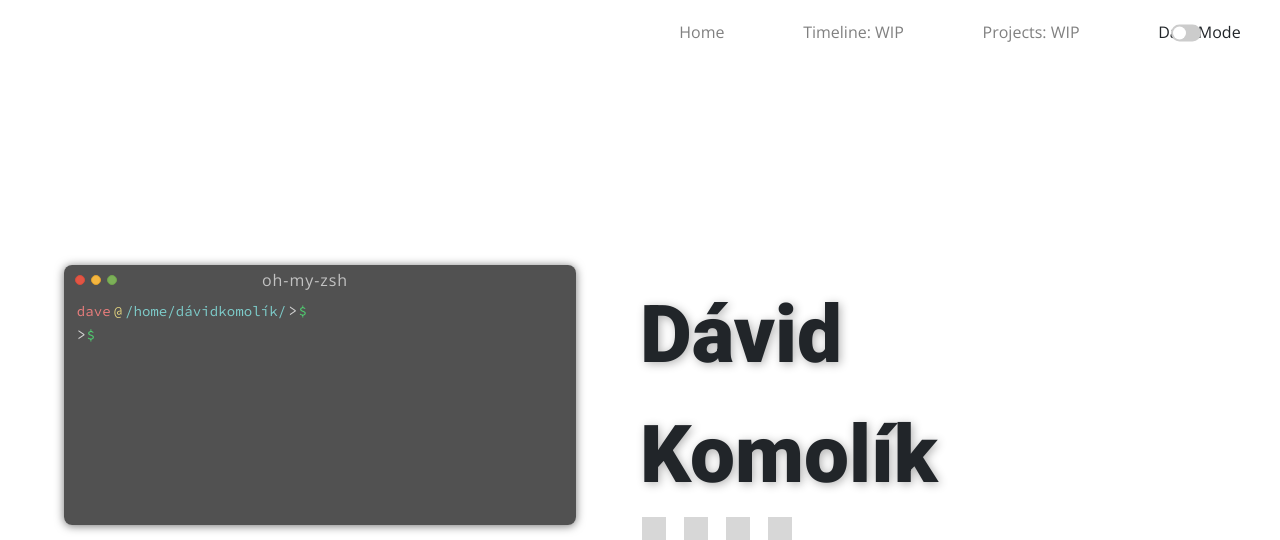
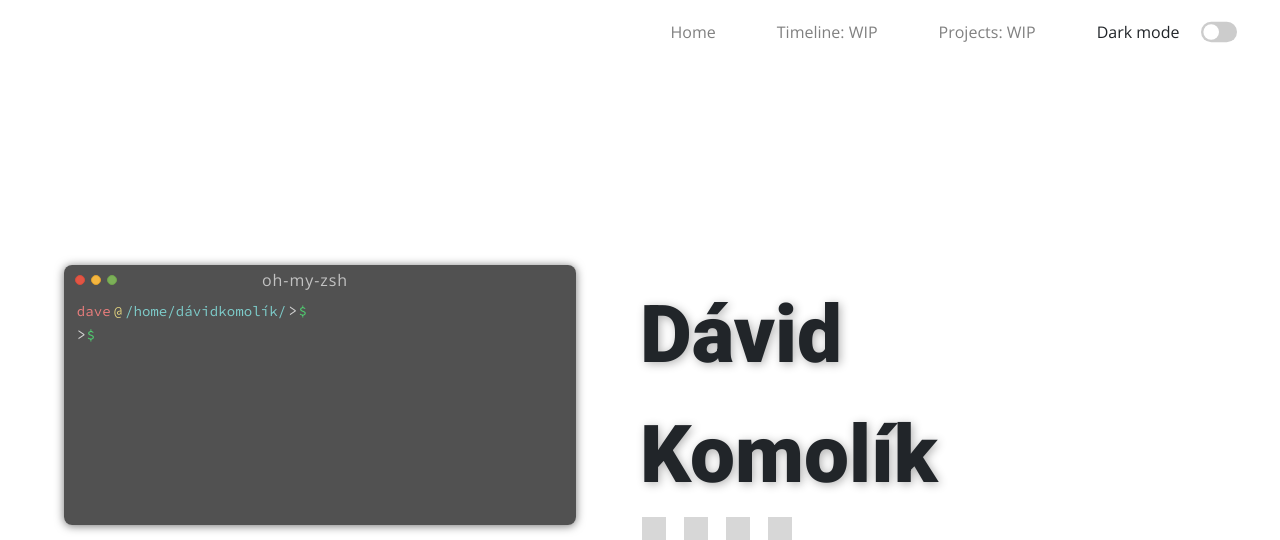
Before and after one commit to DavidKomolik/flaskProject, a Flask app: page / in a window 1280 px wide. Shown: the top 540 px of the page. Run offline with Flask 3, Linux system fonts and the light colour scheme; some libraries are stand-ins or nearby versions; grey boxes are pictures that could not be loaded.

Commit message:
dark mode

```diff
--- a/static/css/base.css
+++ b/static/css/base.css
@@ -69,13 +69,15 @@ a::selection,
 span::-moz-selection {
   background: #ffb7b7; /* Gecko Browsers */
 }
-.slider_container{
-  margin-right: 5rem;
-  margin-bottom: 1rem;
-  z-index: 3;
-  position: absolute;
-  right: -1rem;
-  top: 1rem
+
+.switch-container {
+  display: flex;
+  align-items: center;
+  margin:-5px 0;
+}
+
+.switch-label {
+  margin-right: 10px;
 }
 
 .switch {
@@ -85,14 +87,12 @@ span::-moz-selection {
   height: 34px;
 }
 
-/* Hide default HTML checkbox */
 .switch input {
   opacity: 0;
   width: 0;
   height: 0;
 }
 
-/* The slider */
 .slider {
   position: absolute;
   cursor: pointer;
@@ -101,8 +101,8 @@ span::-moz-selection {
   right: 0;
   bottom: 0;
   background-color: #ccc;
-  -webkit-transition: .4s;
   transition: .4s;
+  border-radius: 34px;
 }
 
 .slider:before {
@@ -113,29 +113,14 @@ span::-moz-selection {
   left: 4px;
   bottom: 4px;
   background-color: white;
-  -webkit-transition: .4s;
   transition: .4s;
+  border-radius: 50%;
 }
 
 input:checked + .slider {
   background-color: #2196F3;
 }
 
-input:focus + .slider {
-  box-shadow: 0 0 1px #2196F3;
-}
-
 input:checked + .slider:before {
-  -webkit-transform: translateX(26px);
-  -ms-transform: translateX(26px);
   transform: translateX(26px);
 }
-
-/* Rounded sliders */
-.slider.round {
-  border-radius: 34px;
-}
-
-.slider.round:before {
-  border-radius: 50%;
-}
--- a/static/css/home.css
+++ b/static/css/home.css
@@ -150,6 +150,11 @@ ul li a {
   box-shadow: 0 1px 10px rgba(0, 0, 0, 0.55);
   margin: auto;
 }
+
+[data-theme="dark"] .terminal {
+  background-color: rgba(80, 80, 80, 0.2);!important;
+}
+
 #terminal .terminal .window-title {
   background: linear-gradient(top, #dedede, #c0c0c0);
   width: calc(100% - 16px);
@@ -239,6 +244,9 @@ ul li a {
   font-family: "Source Code Pro", monospace;
   border-bottom: 1px dotted rgba(255, 255, 255, 0.75);
 }
+[data-theme="dark"] .message span a {
+  border-bottom: 1px dotted rgba(255, 255, 255, 0.25); !important;
+}
 #terminal .message form input {
   background: transparent;
   border: none;
--- a/templates/base.html
+++ b/templates/base.html
@@ -25,13 +25,14 @@
         <li><a class="navbar-ref" href="/">Projects: WIP</a></li>
 {#        <li><a class="navbar-ref" href="/">Dark Mode</a></li>#}
         <li>
-            <label>Dark Mode</label>
-            <div class="slider_container">
-                <label class="switch" style="scale: 0.5; margin-bottom: 0.5rem">
-                  <input type="checkbox" id="darkSwitch">
-                  <span class="slider round"></span>
-                </label>
+            <div class="switch-container">
+              <label class="switch-label">Dark mode</label>
+              <label class="switch" style="scale: 0.6">
+                <input type="checkbox" id="darkSwitch">
+                <span class="slider"></span>
+              </label>
             </div>
+        </li>
         <script src="{{ url_for('static', filename = 'js/dark-mode-switch.min.js') }}"></script></li>
     </ul>
 </div>
```
